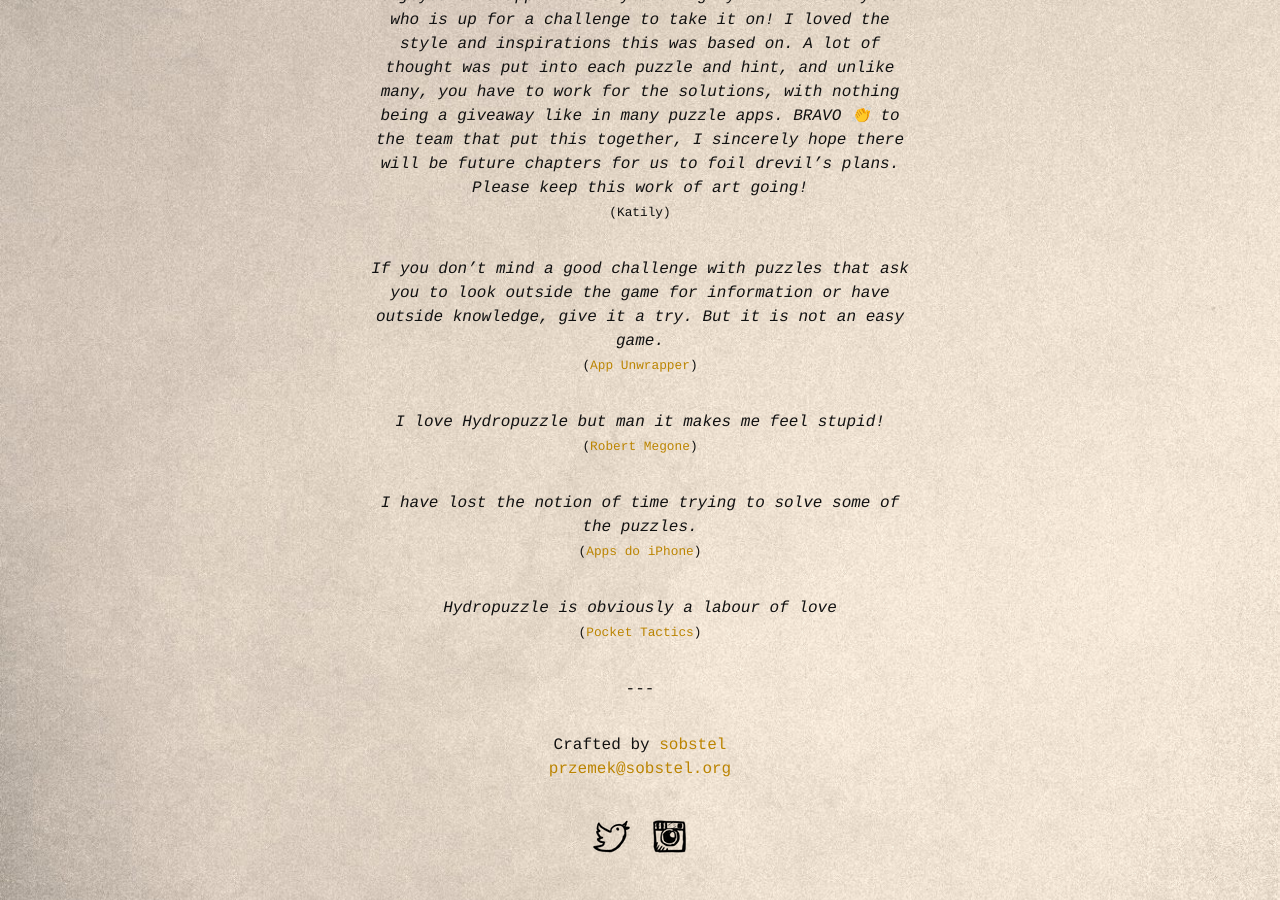
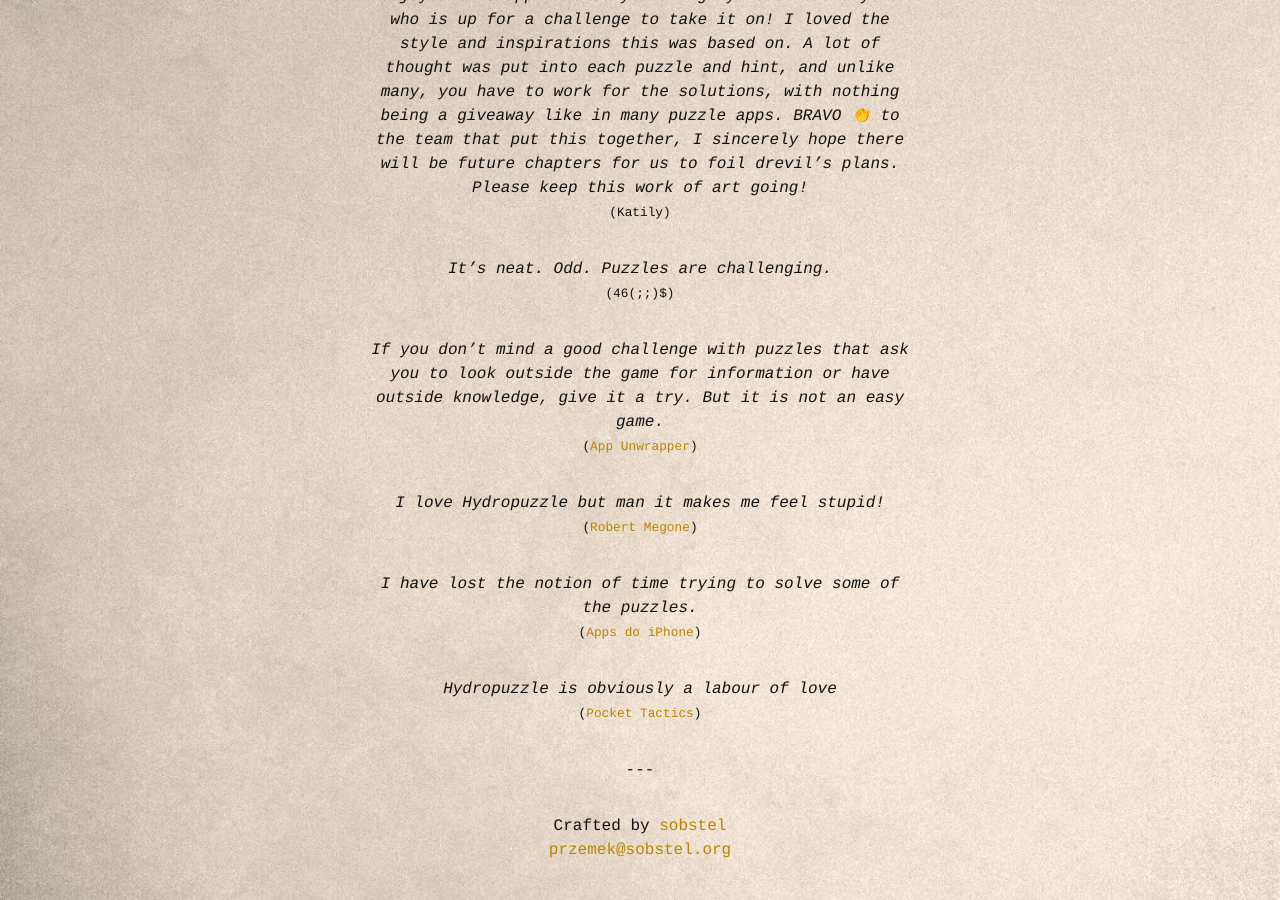
Before and after one commit to sobstel/sobstel.github.com, a Jekyll site: the page built from hydropuzzle/buzz.md, in a window 1280 px wide and 900 px high, scrolled down 1311 px. Built offline with Jekyll 4.4.1, drawn with Linux system fonts in a browser that asks for light colours.

```diff
--- a/hydropuzzle/buzz.md
+++ b/hydropuzzle/buzz.md
@@ -41,6 +41,9 @@
 I enjoyed this app immensely and highly recommend anyone who is up for a challenge to take it on! I loved the style and inspirations this was based on. A lot of thought was put into each puzzle and hint, and unlike many, you have to work for the solutions, with nothing being a giveaway like in many puzzle apps. BRAVO 👏 to the team that put this together, I sincerely hope there will be future chapters for us to foil drevil’s plans. Please keep this work of art going!_
 <br><small>(Katily)</small>
 
+_It’s neat. Odd. Puzzles are challenging._
+<br><small>(46(;;)$)</small>
+
 _If you don't mind a good challenge with puzzles that ask you to look outside the game for information or have outside knowledge, give it a try. But it is not an easy game._
 <br><small>([App Unwrapper](https://appunwrapper.com/2018/02/20/my-week-unwrapped-january-20-2018/))</small>
 
```
